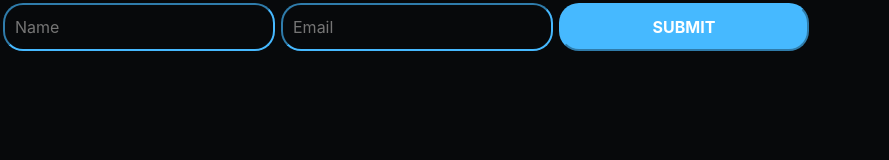
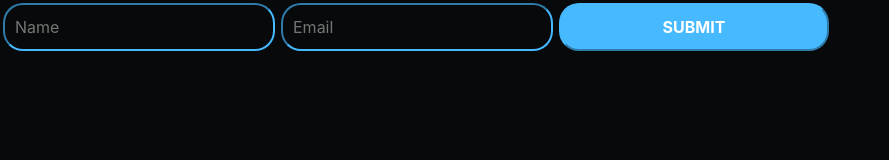
Before and after one commit to ihor-protsenko-theraven/ihor-protsenko-theraven.github.io, an Angular app: page / in a window 1280 px wide. Shown: the top 160 px of the page, without its empty margins (0-889 px from the left). Built offline with nearby package versions, Linux system fonts and the light colour scheme.

Commit message:
fix adaptive

```diff
--- a/src/app/app.component.css
+++ b/src/app/app.component.css
@@ -6,6 +6,7 @@
 .form {
    display: flex;
    color: #ffffff;
+   flex-wrap: wrap;
 }
 
 .form .form_input {
@@ -17,7 +18,7 @@
   border-radius: 20px;
   outline: 3px solid transparent;
   transition: outline 0.2s, flex-basis 0.2s;
-  min-width: 250px;
+  min-width: 270px;
 }
 
 .form .form_input:hover,
@@ -31,7 +32,7 @@
   border-color: rgb(70 185 255 /1);
   padding: 10px;
   border-radius: 20px;
-  min-width: 250px;
+  min-width: 270px;
   background-color: rgb(70 185 255 / 1);
   color: #ffffff;
   text-transform: uppercase;
@@ -49,6 +50,10 @@
   outline: 0;
 }
 
+.form .form_input:focus.ng-invalid {
+  outline: 1px solid red;
+}
+
 
 .submit_message{
   position: absolute;
--- a/src/app/app.component.html
+++ b/src/app/app.component.html
@@ -1,5 +1,5 @@
 <div class="nft-form">
-<form class="form form-inline" [formGroup]="form" (submit)="onSubmit()">
+<form class="form" [formGroup]="form" (submit)="onSubmit()">
 
   <div class="form-group">
         <input  class="form_input"type="text"placeholder="Name"
```
Also changed, not shown: 3 other files (tests, documents, lock files or other folders).
